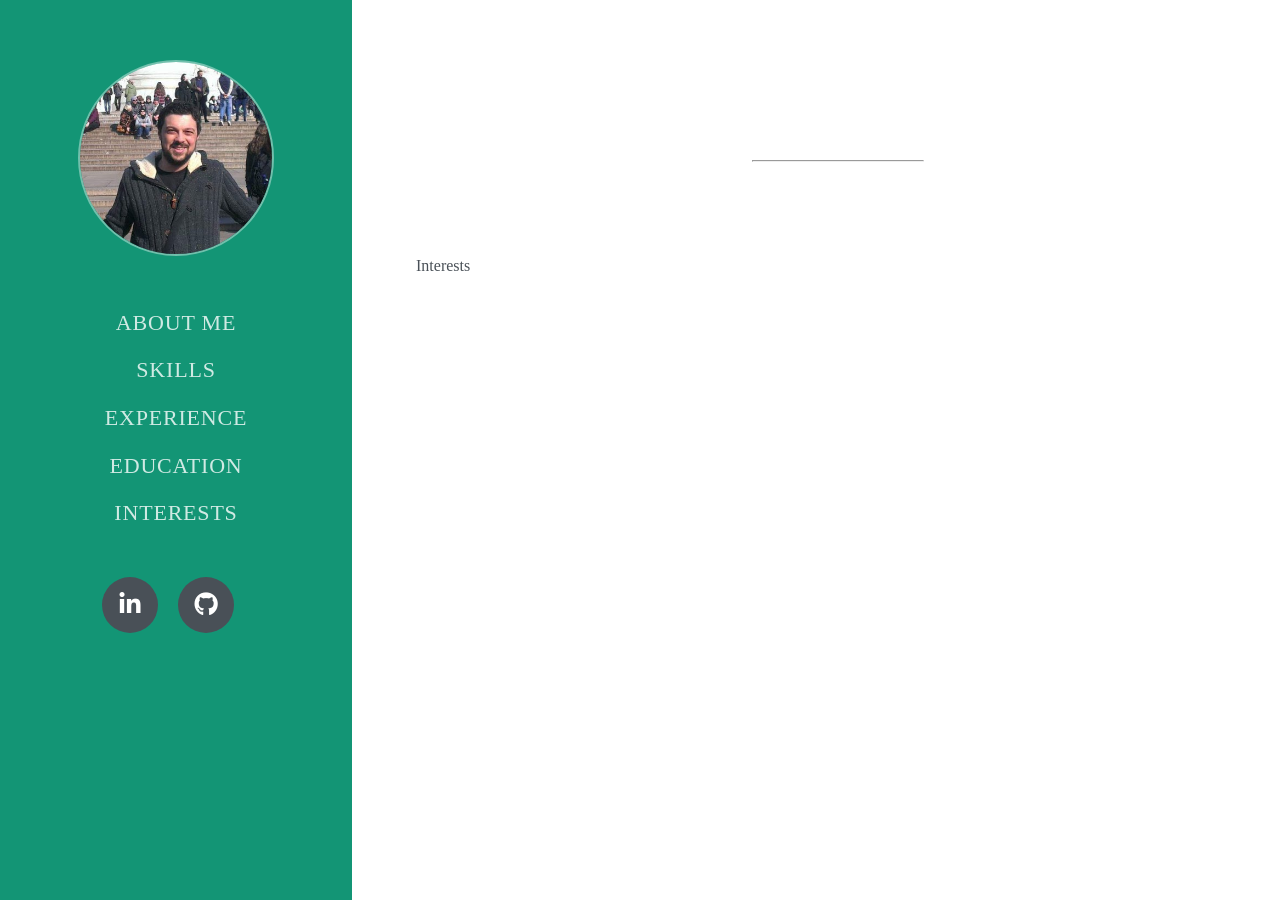
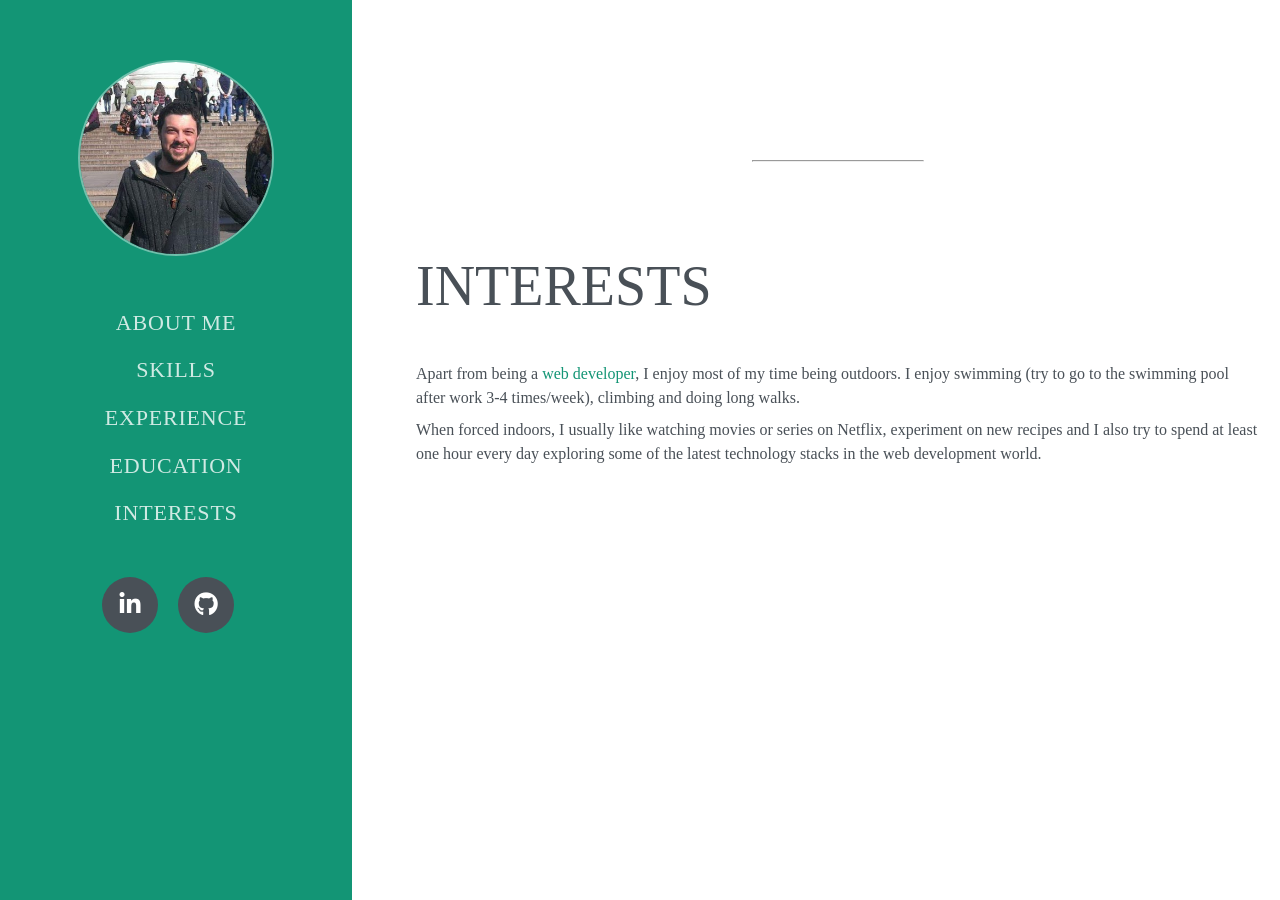
Before and after one commit to ltdev22/ltdev22.github.io, a Jekyll site: the page built from index.html, in a window 1280 px wide and 900 px high, scrolled down 3866 px. Built offline with Jekyll 4.4.1, drawn with Linux system fonts in a browser that asks for light colours.

Commit message:
Add interests section

```diff
--- a/_includes/sections/interests.html
+++ b/_includes/sections/interests.html
@@ -1,5 +1,9 @@
 <hr id="interests" />
 
 <section class="resume-section interests">
-    Interests
+    <h2 class="section-heading">Interests</h2>
+    <div class="interests-description">
+        <p>Apart from being a <span class="highlight">web developer</span>, I enjoy most of my time being outdoors. I enjoy swimming (try to go to the swimming pool after work 3-4 times/week), climbing and doing long walks.</p>
+        <p>When forced indoors, I usually like watching movies or series on Netflix, experiment on new recipes and I also try to spend at least one hour every day exploring some of the latest technology stacks in the web development world.</p>
+    </div>
 </section><!-- /.interests -->
--- /dev/null
+++ b/_sass/interests.scss
@@ -0,0 +1,8 @@
+.interests {
+    .interests-description {
+        p {
+            margin-bottom: 0.5rem;
+            line-height: 1.5;
+        }
+    }
+}
--- a/css/styles.scss
+++ b/css/styles.scss
@@ -9,3 +9,4 @@
 @import 'skills.scss';
 @import 'experience.scss';
 @import 'education.scss';
+@import 'interests.scss';
```
